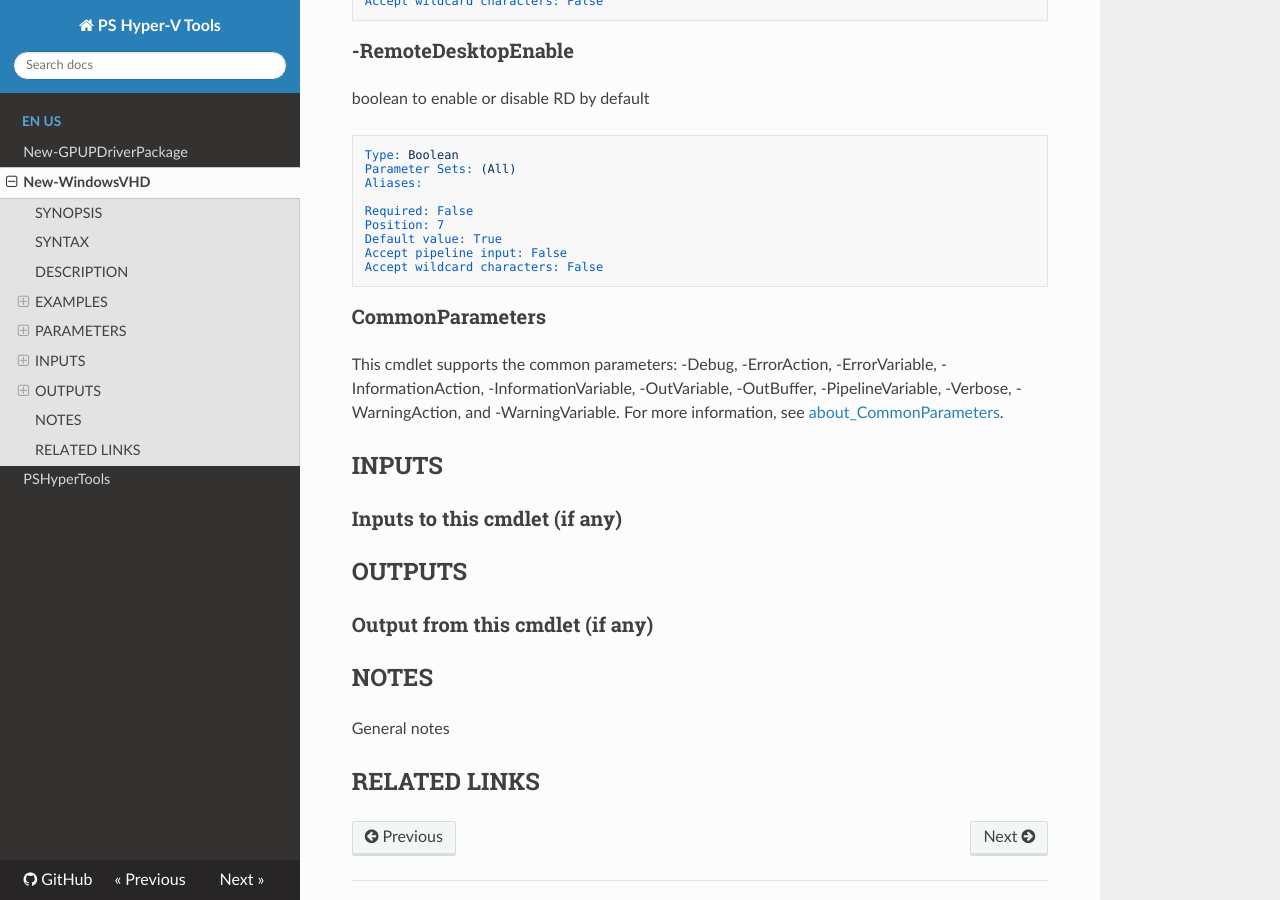
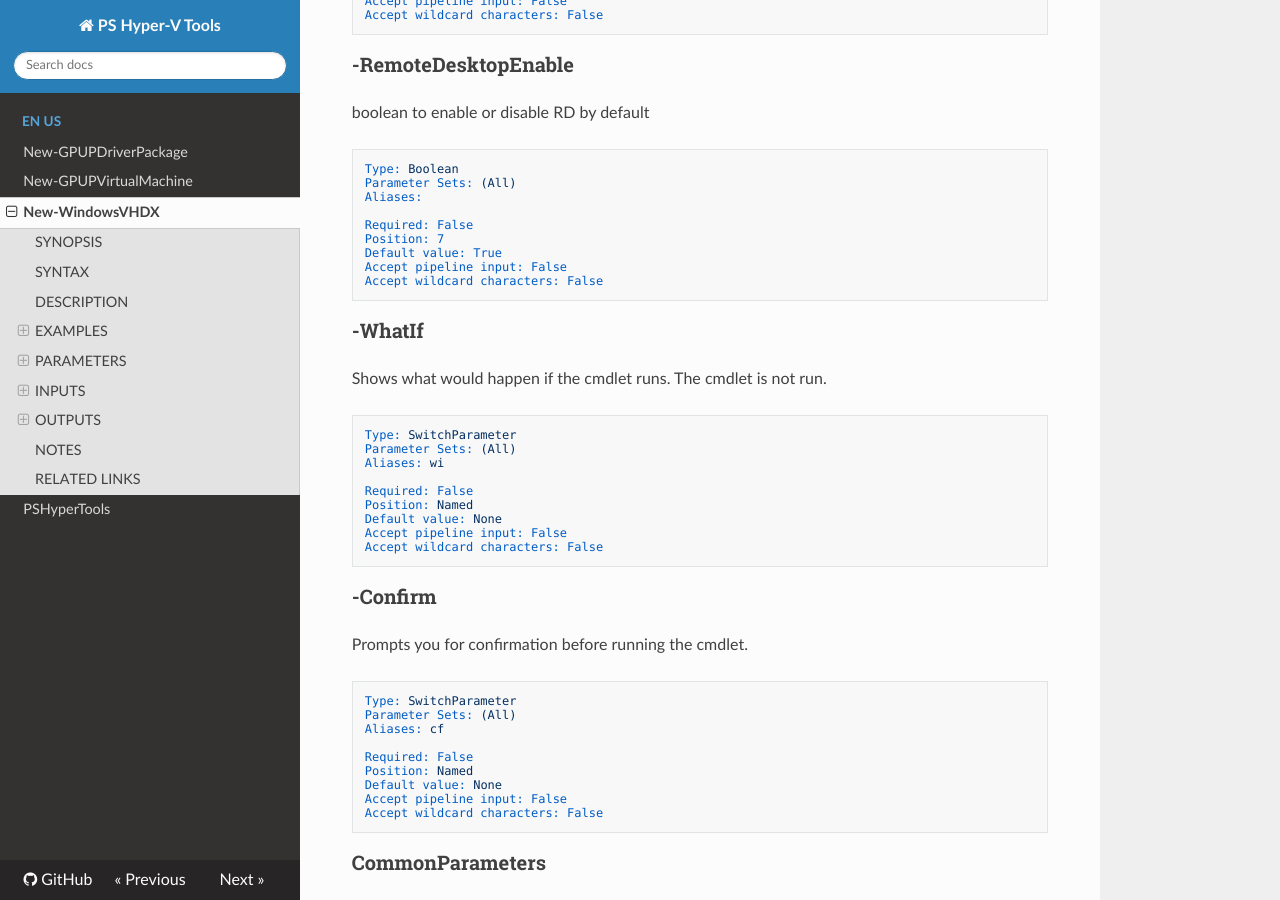
Before and after one commit to neggles/PSHyperTools, an MkDocs documentation site: the page built from docs/en-US/New-WindowsVHDX.md, in a window 1280 px wide and 900 px high, scrolled down 2377 px. Built offline with MkDocs 1.6.1, drawn with Linux system fonts in a browser that asks for light colours; nearby versions of some CDN libraries; some of the changed text lies outside the part shown.

Commit message:
add some stuff!

````diff
--- a/docs/en-US/New-WindowsVHD.md
+++ b/docs/en-US/New-WindowsVHDX.md
@@ -5,7 +5,7 @@ online version:
 schema: 2.0.0
 ---
 
-# New-WindowsVHD
+# New-WindowsVHDX
 
 ## SYNOPSIS
 Short description
@@ -13,8 +13,9 @@ Short description
 ## SYNTAX
 
 ```
-New-WindowsVHD [-ImagePath] <String> [[-ImageIndex] <UInt32>] [-Destination] <String> [[-SizeBytes] <UInt64>]
- [[-VHDType] <String>] [[-UnattendPath] <String>] [[-RemoteDesktopEnable] <Boolean>] [<CommonParameters>]
+New-WindowsVHDX [-ImagePath] <String> [[-ImageIndex] <UInt32>] [-Destination] <String> [[-SizeBytes] <UInt64>]
+ [[-VHDType] <String>] [[-UnattendPath] <String>] [[-RemoteDesktopEnable] <Boolean>] [-WhatIf] [-Confirm]
+ [<CommonParameters>]
 ```
 
 ## DESCRIPTION
@@ -139,6 +140,37 @@ Accept pipeline input: False
 Accept wildcard characters: False
 ```
 
+### -WhatIf
+Shows what would happen if the cmdlet runs.
+The cmdlet is not run.
+
+```yaml
+Type: SwitchParameter
+Parameter Sets: (All)
+Aliases: wi
+
+Required: False
+Position: Named
+Default value: None
+Accept pipeline input: False
+Accept wildcard characters: False
+```
+
+### -Confirm
+Prompts you for confirmation before running the cmdlet.
+
+```yaml
+Type: SwitchParameter
+Parameter Sets: (All)
+Aliases: cf
+
+Required: False
+Position: Named
+Default value: None
+Accept pipeline input: False
+Accept wildcard characters: False
+```
+
 ### CommonParameters
 This cmdlet supports the common parameters: -Debug, -ErrorAction, -ErrorVariable, -InformationAction, -InformationVariable, -OutVariable, -OutBuffer, -PipelineVariable, -Verbose, -WarningAction, and -WarningVariable. For more information, see [about_CommonParameters](http://go.microsoft.com/fwlink/?LinkID=113216).
 
````
Also changed, not shown: docs/en-US/New-GPUPVirtualMachine.md (added, +197 -0 lines), 10 other files.
